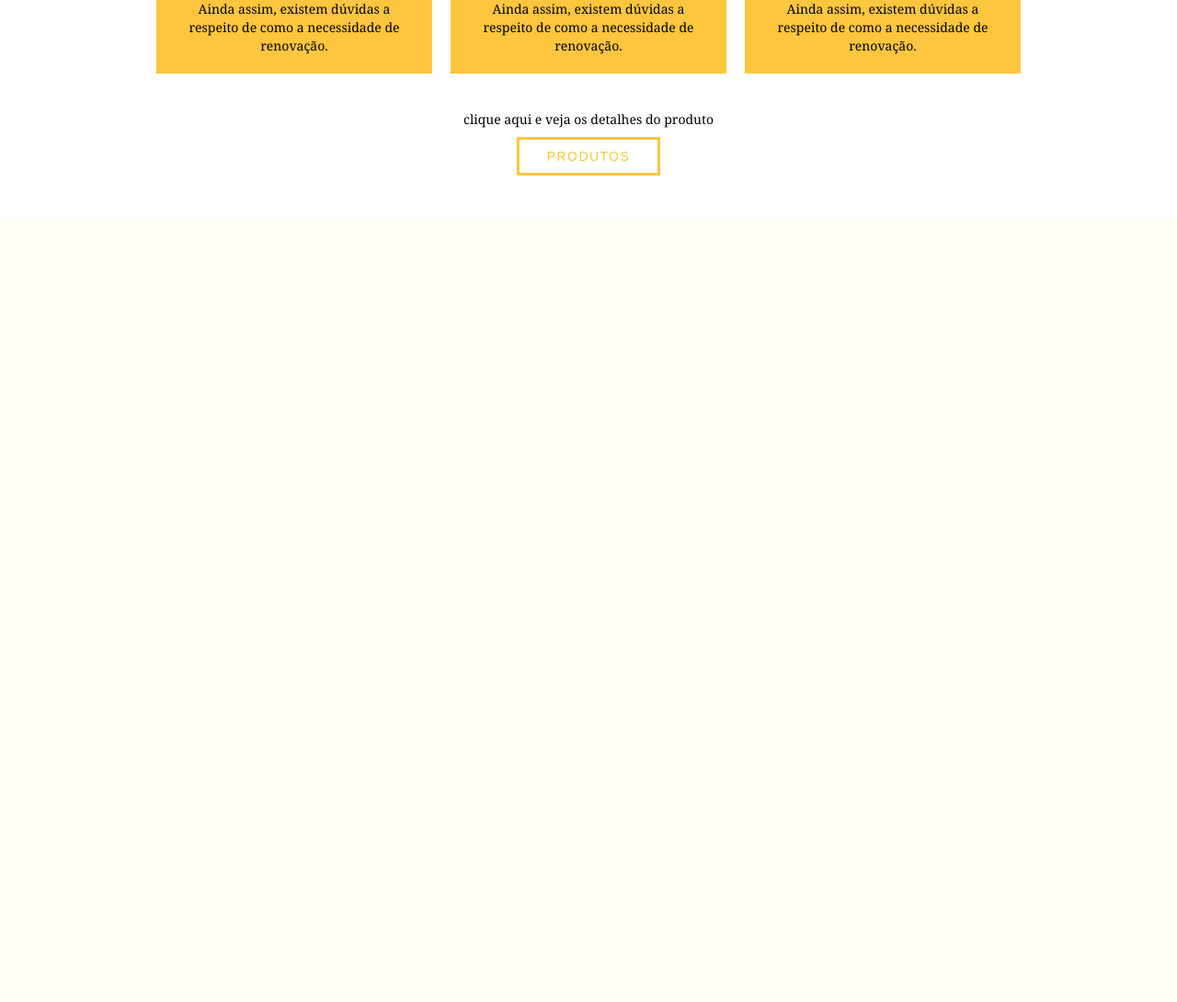
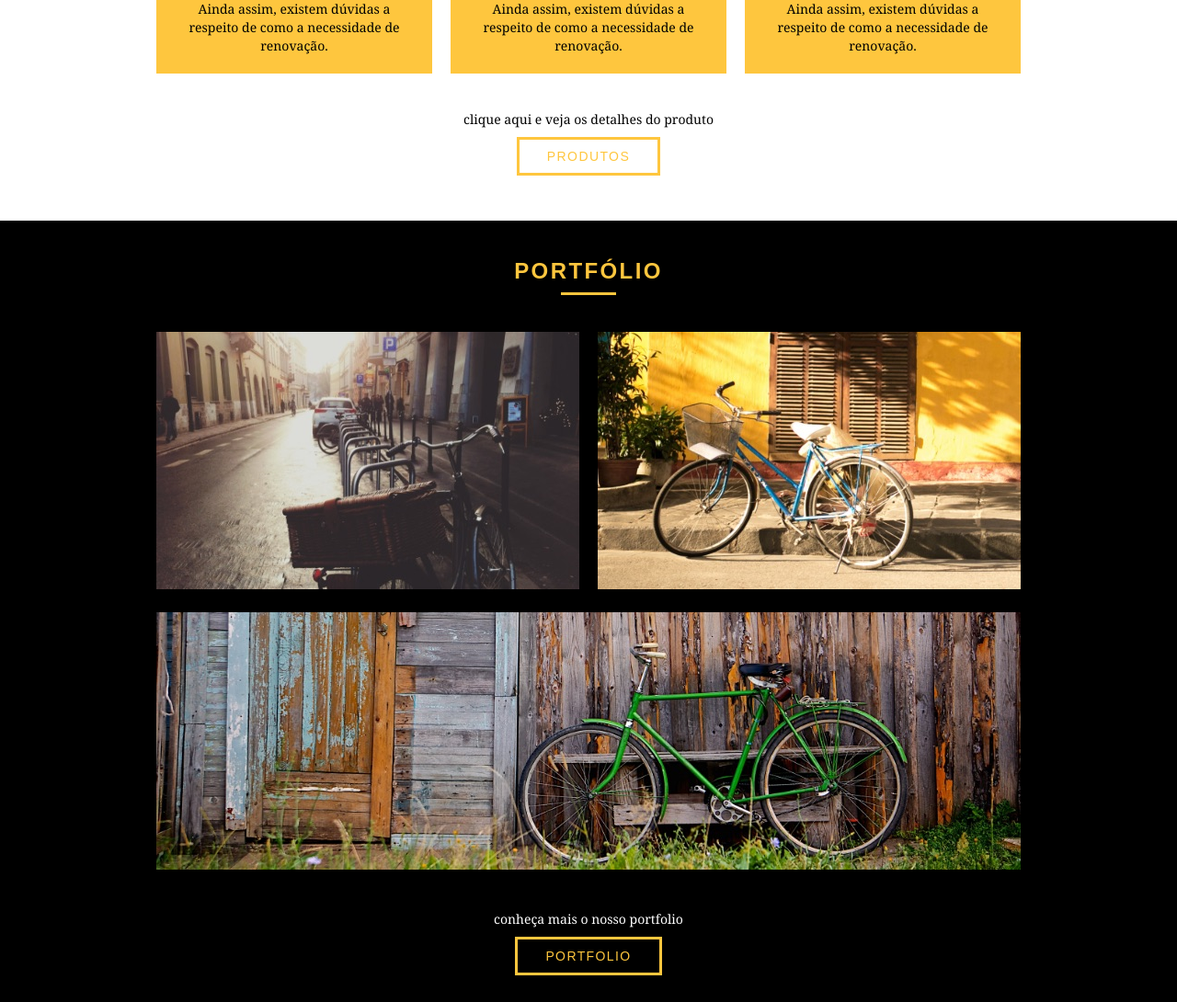
Before and after one commit to Claudeilto/origamid, a PHP site: page / in a window 1280 px wide. Shown: the part 863-1953 px from the top of the page at 92% size. Before the commit the page ends 1054 px from the top, so only its background shows below. Run offline with PHP 8.4, Linux system fonts and the light colour scheme.

Commit message:
Finalizado a parte de Portfólio do index.html

```diff
--- a/bikcraft/css/style.css
+++ b/bikcraft/css/style.css
@@ -177,3 +177,25 @@ p {
 .call p {
     margin-bottom: 20px;
 }
+
+.portfolio {
+    width: 100%;
+    background-color: #000;
+    padding: 40px 0;
+}
+
+.portfolio .subtitulo {
+    color: #fec63e;
+}
+
+.portfolio .subtitulo::after {
+    background: #fec63e;
+}
+
+.portfolio_lista li:last-child {
+    margin-top: 20px;
+}
+
+.portfolio .call p {
+    color: #fff;
+}
--- a/bikcraft/index.html
+++ b/bikcraft/index.html
@@ -70,6 +70,20 @@
         </div>
     </section>
 
+    <section class="portfolio">
+        <div class="container">
+            <h2 class="subtitulo">Portfólio</h2>
+            <ul class="portfolio_lista">
+                <li class="grid-8"><img src="img/portfolio/retro.jpg" alt="Bicicleta retro."></li>
+                <li class="grid-8"><img src="img/portfolio/passeio.jpg" alt="Bicicleta passeio."></li>
+                <li class="grid-16"><img src="img/portfolio/esporte.jpg" alt="Bicicleta esporte."></li>
+            </ul>
+            <div class="call">
+                <p>conheça mais o nosso portfolio</p>
+                <a href="portfolio.html" class="btn">Portfolio</a>
+            </div>
+        </div>
+    </section>
 
     <script type="text/javascript" src="js/script.js"></script>
 </body>
```
